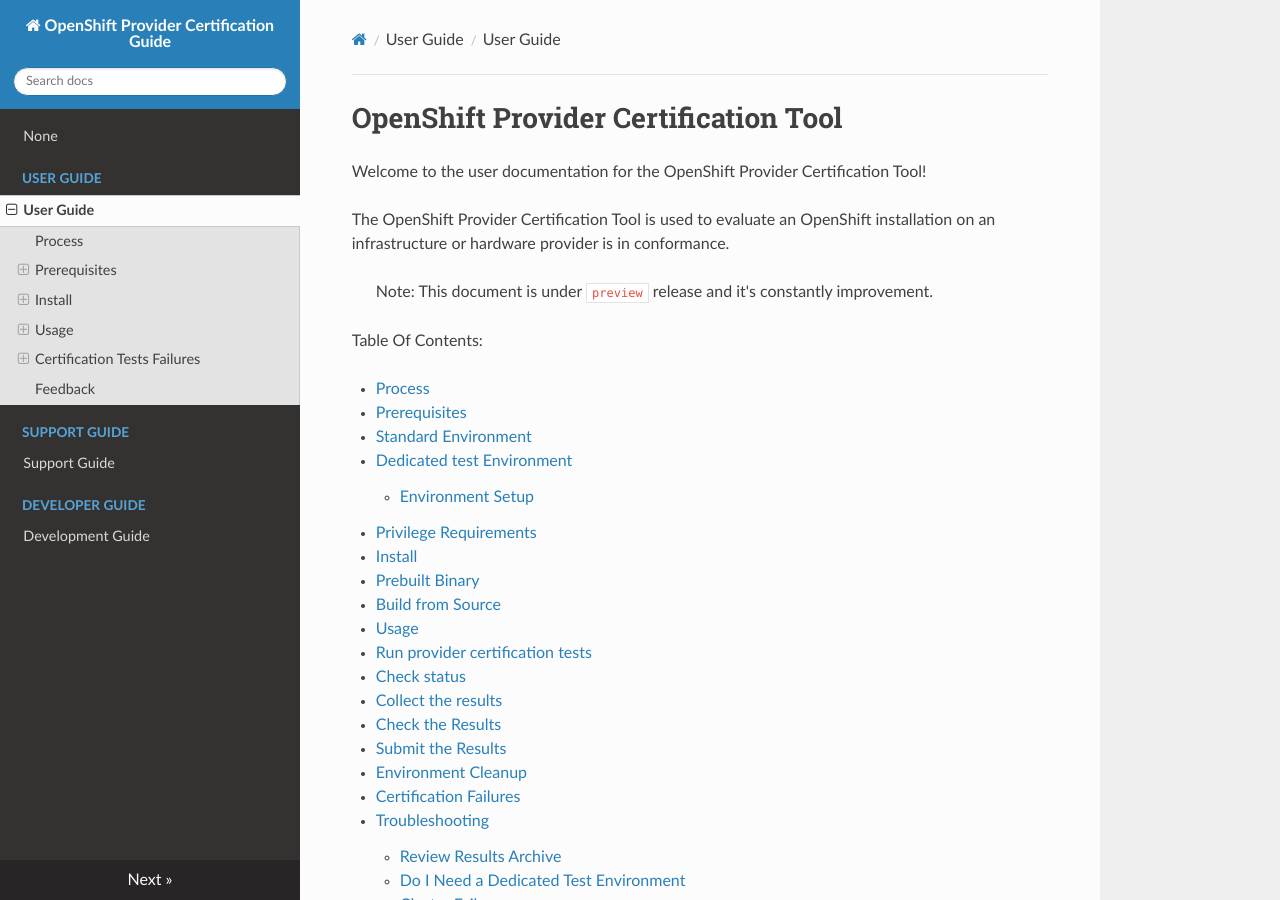
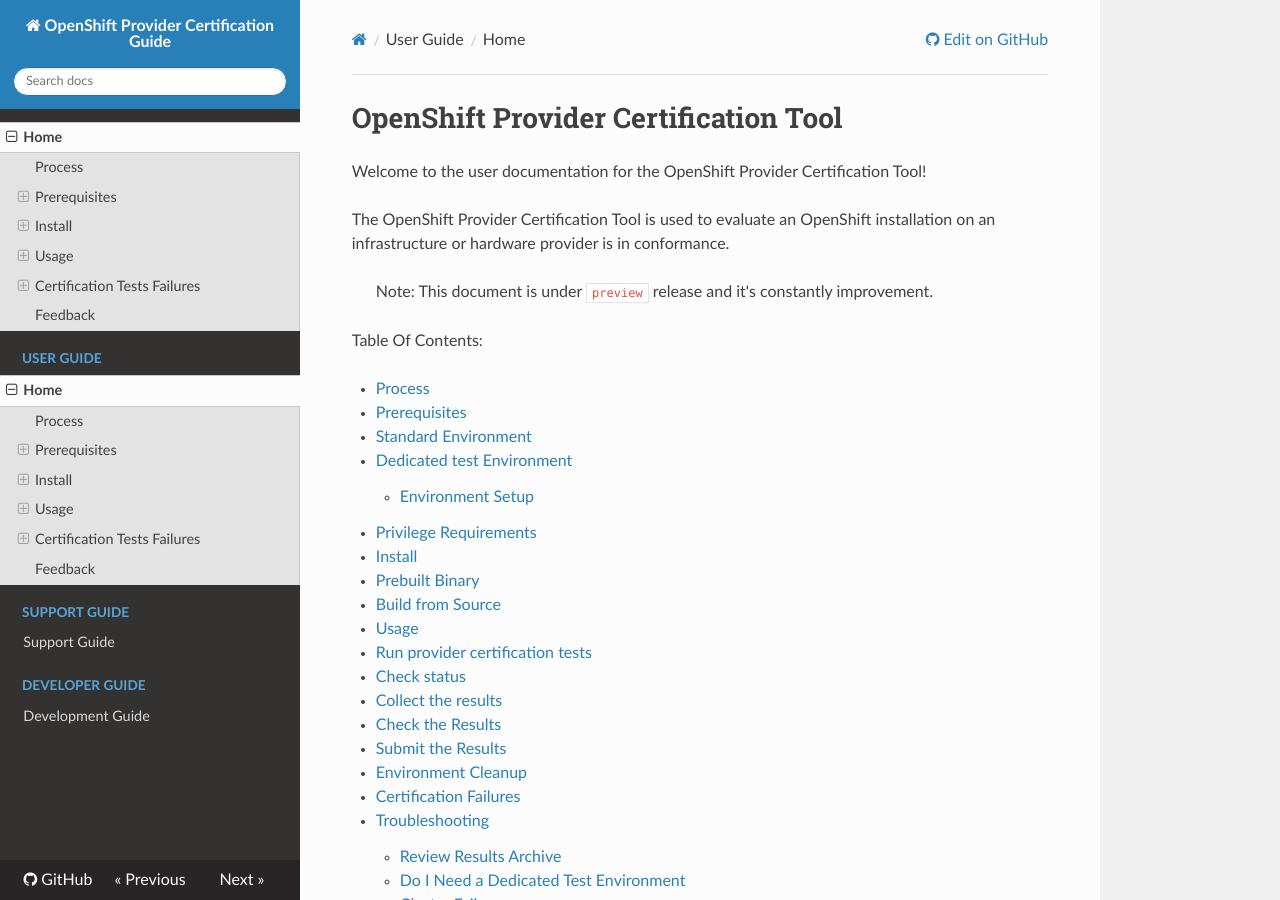
Before and after one commit to redhat-openshift-ecosystem/opct, an MkDocs documentation site: the page built from docs/user.md, in a window 1280 px wide and 900 px high. Built offline with MkDocs 1.6.1, drawn with Linux system fonts in a browser that asks for light colours; nearby versions of some CDN libraries.

Commit message:
docs/mkdocs: PR review. update home and mkdocs version

```diff
--- a/mkdocs.yml
+++ b/mkdocs.yml
@@ -1,4 +1,6 @@
 site_name: OpenShift Provider Certification Guide
+repo_url: https://github.com/redhat-openshift-ecosystem/provider-certification-tool
+edit_uri: edit/main/docs/
 docs_dir: ./docs
 
 theme:
@@ -7,7 +9,7 @@
   hljs_languages:
     - yaml
 nav:
-  - 'readme.md'
+  - 'Home': user.md
   - "User Guide":
       - "User Guide": "user.md"
   - "Support Guide":
```
Also changed, not shown: 1 other file.
